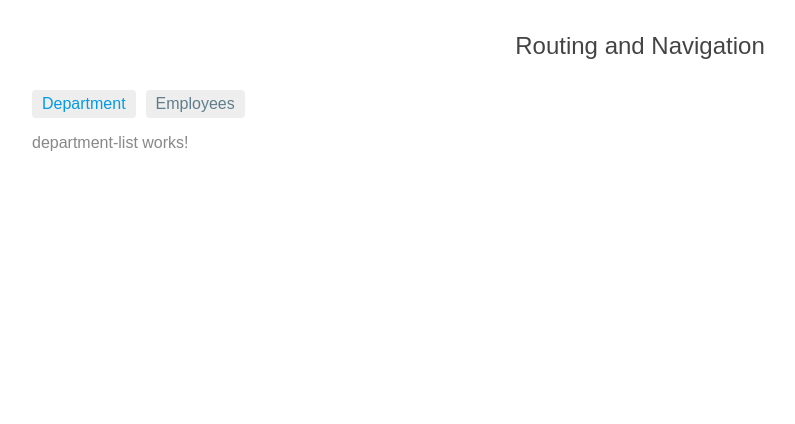
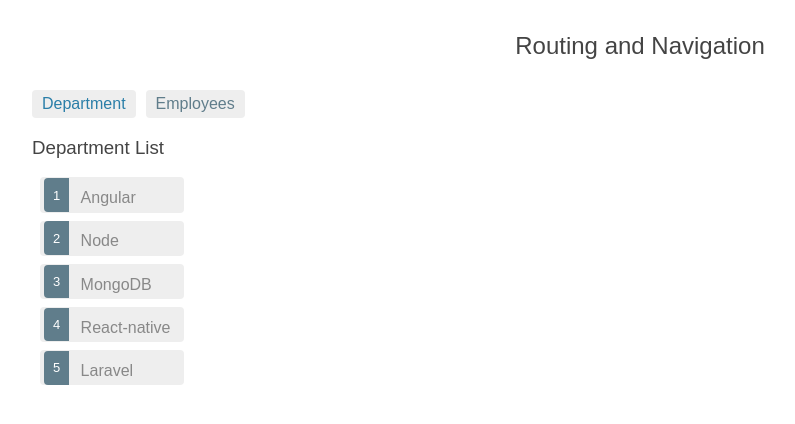
Before and after one commit to abmrifat1/Angular_project_Dir, an Angular app in the folder rounting-demo/: page /departments in a window 1280 px wide. Shown: the top 424 px of the page, without its empty margins (0-795 px from the left). Built offline with nearby package versions, Linux system fonts and the light colour scheme.

Commit message:
details page with pass id

```diff
--- a/rounting-demo/src/app/department-list/department-list.component.ts
+++ b/rounting-demo/src/app/department-list/department-list.component.ts
@@ -1,19 +1,29 @@
-import { Component, OnInit } from '@angular/core';
+import { Component, OnInit } from "@angular/core";
 
 @Component({
-  selector: 'app-department-list',
+  selector: "app-department-list",
   template: `
-    <p>
-      department-list works!
-    </p>
+    <h3>
+      Department List
+    </h3>
+    <ul class="items">
+      <li *ngFor="let department of departments">
+        <span class="badge">{{ department.id }}</span
+        >{{ department.name }}
+      </li>
+    </ul>
   `,
   styles: []
 })
 export class DepartmentListComponent implements OnInit {
+  departments = [
+    { id: 1, name: "Angular" },
+    { id: 2, name: "Node" },
+    { id: 3, name: "MongoDB" },
+    { id: 4, name: "React-native" },
+    { id: 5, name: "Laravel" }
+  ];
+  constructor() {}
 
-  constructor() { }
-
-  ngOnInit(): void {
-  }
-
+  ngOnInit(): void {}
 }
--- a/rounting-demo/src/styles.scss
+++ b/rounting-demo/src/styles.scss
@@ -55,7 +55,7 @@
     background-color: #CFD8DC;
   }
   nav a.active {
-    color: #039be5;
+    color: #2a7ea8;
   }
 
   /* items class */
```
